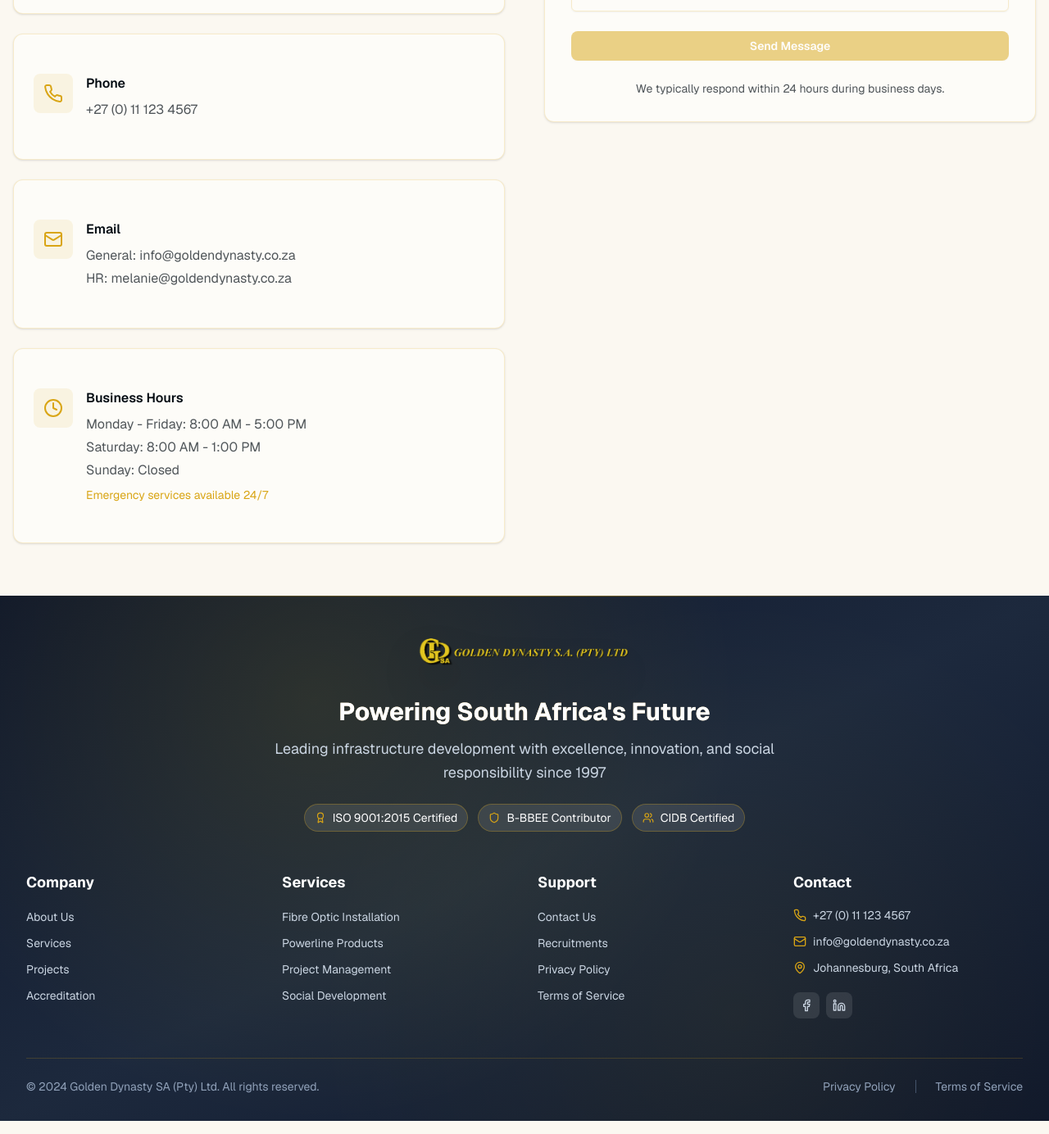
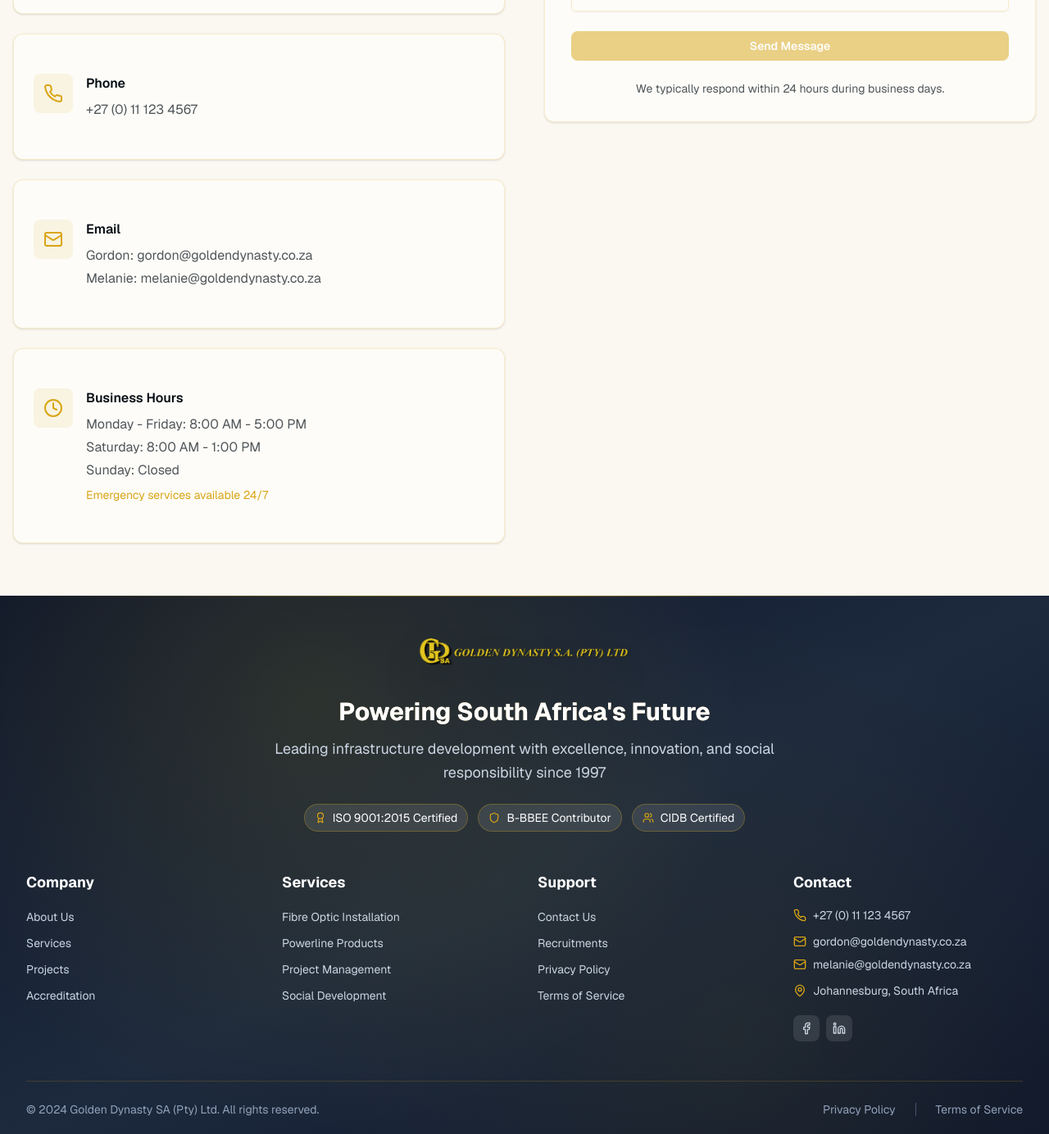
Before and after one commit to ruruk/GDSA, a Next.js app in the folder golden-dynasty-website/: page /contact in a window 1280 px wide. Shown: the part 805-2189 px from the top of the page at 82% size. Built offline with nearby package versions, Linux system fonts and the light colour scheme.

Commit message:
Contact details update

```diff
--- a/golden-dynasty-website/app/contact/page.tsx
+++ b/golden-dynasty-website/app/contact/page.tsx
@@ -137,16 +137,16 @@ export default function ContactPage() {
                           </h3>
                           <div className="space-y-1">
                             <p className="text-muted-foreground">
-                              General:{" "}
+                              Gordon:{" "}
                               <a
-                                href="mailto:info@goldendynasty.co.za"
+                                href="mailto:gordon@goldendynasty.co.za"
                                 className="hover:text-golden transition-colors"
                               >
-                                info@goldendynasty.co.za
+                                gordon@goldendynasty.co.za
                               </a>
                             </p>
                             <p className="text-muted-foreground">
-                              HR:{" "}
+                              Melanie:{" "}
                               <a
                                 href="mailto:melanie@goldendynasty.co.za"
                                 className="hover:text-golden transition-colors"
--- a/golden-dynasty-website/components/global/footer.tsx
+++ b/golden-dynasty-website/components/global/footer.tsx
@@ -144,11 +144,19 @@ export default function Footer() {
                   +27 (0) 11 123 4567
                 </span>
               </div>
-              <div className="flex items-center gap-2">
-                <Mail className="h-4 w-4 text-golden" />
-                <span className="text-slate-300 text-sm">
-                  info@goldendynasty.co.za
-                </span>
+              <div className="space-y-2">
+                <div className="flex items-center gap-2">
+                  <Mail className="h-4 w-4 text-golden" />
+                  <span className="text-slate-300 text-sm">
+                    gordon@goldendynasty.co.za
+                  </span>
+                </div>
+                <div className="flex items-center gap-2">
+                  <Mail className="h-4 w-4 text-golden" />
+                  <span className="text-slate-300 text-sm">
+                    melanie@goldendynasty.co.za
+                  </span>
+                </div>
               </div>
               <div className="flex items-center gap-2">
                 <MapPin className="h-4 w-4 text-golden" />
```
Also changed, not shown: 1 other file (tests, documents, lock files or other folders).
